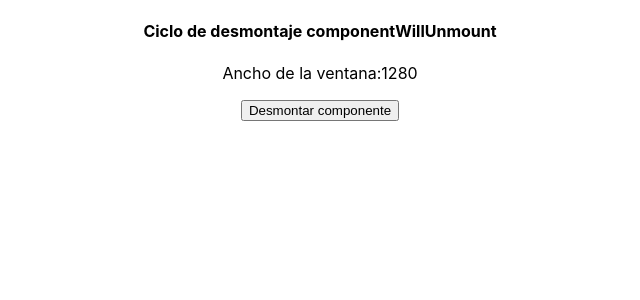
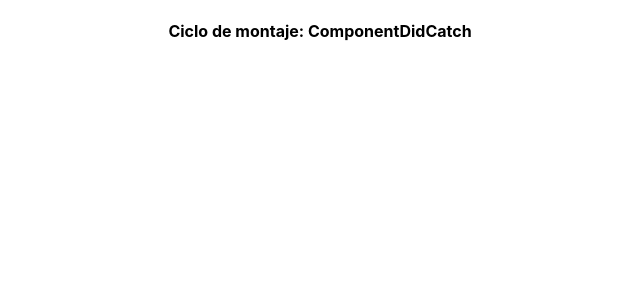
Before and after one commit to IronHack-MERN/life-cycle-react, a React (Create React App) app: page / in a window 1280 px wide. Shown: the top 300 px of the page, without its empty margins (320-960 px from the left). Built offline with nearby package versions, Linux system fonts and the light colour scheme.

Commit message:
ADD componentDidCatch component

```diff
--- a/src/App.js
+++ b/src/App.js
@@ -1,11 +1,11 @@
 import React from 'react';
 import './App.css';
-import ComponentWillUnmount from './life-cycle/ComponentWillUnmount';
+import ComponentDidCatch from './life-cycle/ComponentDidCatch';
 
 function App() {
   return (
     <div className="App">
-      <ComponentWillUnmount />
+      <ComponentDidCatch />
     </div>
   );
 }
--- /dev/null
+++ b/src/life-cycle/ComponentDidCatch.js
@@ -0,0 +1,13 @@
+import React, { Component } from 'react';
+
+class ComponentDidCatch extends Component {
+    render() {
+        return (
+            <div>
+               <h4>Ciclo de montaje: ComponentDidCatch</h4>
+            </div>
+        );
+    }
+}
+
+export default ComponentDidCatch;
```
